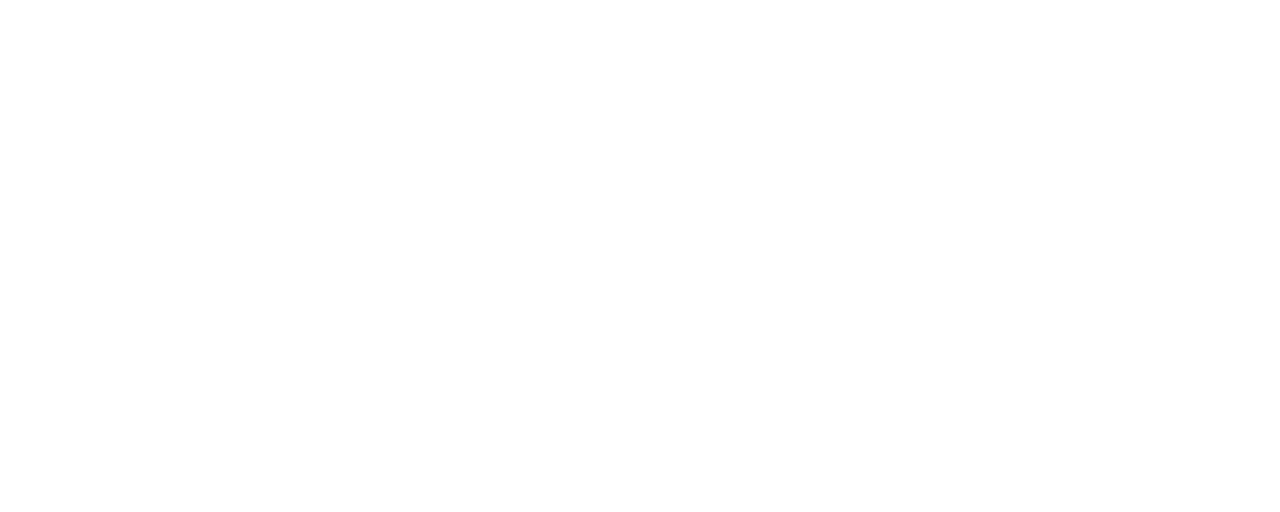
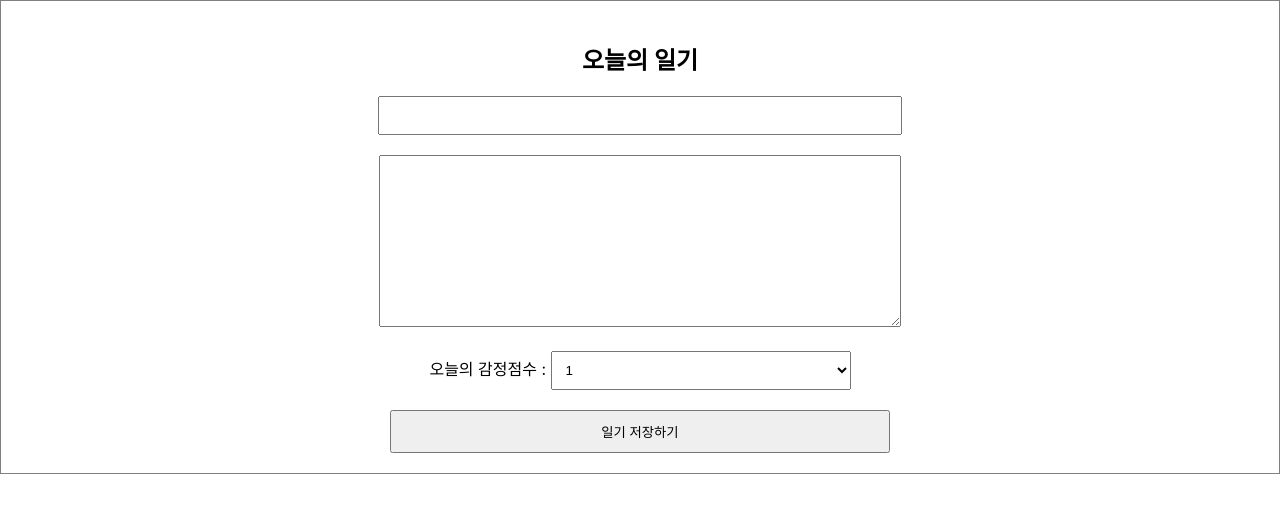
Before and after one commit to 627km/SimpleDiary-React, a React (Create React App) app: page / in a window 1280 px wide. Shown: the top 512 px of the page. Built offline with nearby package versions, Linux system fonts and the light colour scheme.

Commit message:
feat: Create DiaryEditor.js
Create basic edit features in DiaryEditor.js

```diff
--- a/src/App.css
+++ b/src/App.css
@@ -0,0 +1,28 @@
+.DiaryEditor {
+  border: 1px solid gray;
+  text-align: center;
+  padding: 20px;
+}
+
+.DiaryEditor input,
+textarea {
+  margin-bottom: 20px;
+  width: 500px;
+  padding: 10px;
+}
+
+.DiaryEditor textarea {
+  height: 150px;
+}
+
+.DiaryEditor select {
+  width: 300px;
+  padding: 10px;
+  margin-bottom: 20px;
+}
+
+.DiaryEditor button {
+  width: 500px;
+  padding: 10px;
+  cursor: pointer;
+}
--- a/src/App.js
+++ b/src/App.js
@@ -1,7 +1,12 @@
 import "./App.css";
+import DiaryEditor from "./DiaryEditor";
 
 function App() {
-  return <div className="App"></div>;
+  return (
+    <div className="App">
+      <DiaryEditor />
+    </div>
+  );
 }
 
 export default App;
--- /dev/null
+++ b/src/DiaryEditor.js
@@ -0,0 +1,65 @@
+import { useState } from "react";
+
+const DiaryEditor = () => {
+  const [state, setState] = useState({
+    author: "",
+    content: "",
+    emotion: 1,
+  });
+
+  // const [author, setAuthor] = useState("");
+  // const [content, setContent] = useState("");
+
+  const handleChangeState = (e) => {
+    console.log(e.target.name);
+    console.log(e.target.value);
+
+    setState({
+      ...state,
+      [e.target.name]: e.target.value,
+    });
+  };
+
+  const handleSubmit = () => {
+    console.log(state);
+    alert("저장 성공");
+  };
+  return (
+    <div className="DiaryEditor">
+      <h2>오늘의 일기</h2>
+      <div>
+        <input
+          name="author"
+          value={state.author}
+          onChange={handleChangeState}
+        />
+      </div>
+      <div>
+        <textarea
+          name="content"
+          value={state.content}
+          onChange={handleChangeState}
+        />
+      </div>
+      <div>
+        <span>오늘의 감정점수 : </span>
+        <select
+          name="emotion"
+          value={state.emotion}
+          onChange={handleChangeState}
+        >
+          <option value={1}>1</option>
+          <option value={2}>2</option>
+          <option value={3}>3</option>
+          <option value={4}>4</option>
+          <option value={5}>5</option>
+        </select>
+      </div>
+      <div>
+        <button onClick={handleSubmit}>일기 저장하기</button>
+      </div>
+    </div>
+  );
+};
+
+export default DiaryEditor;
```
